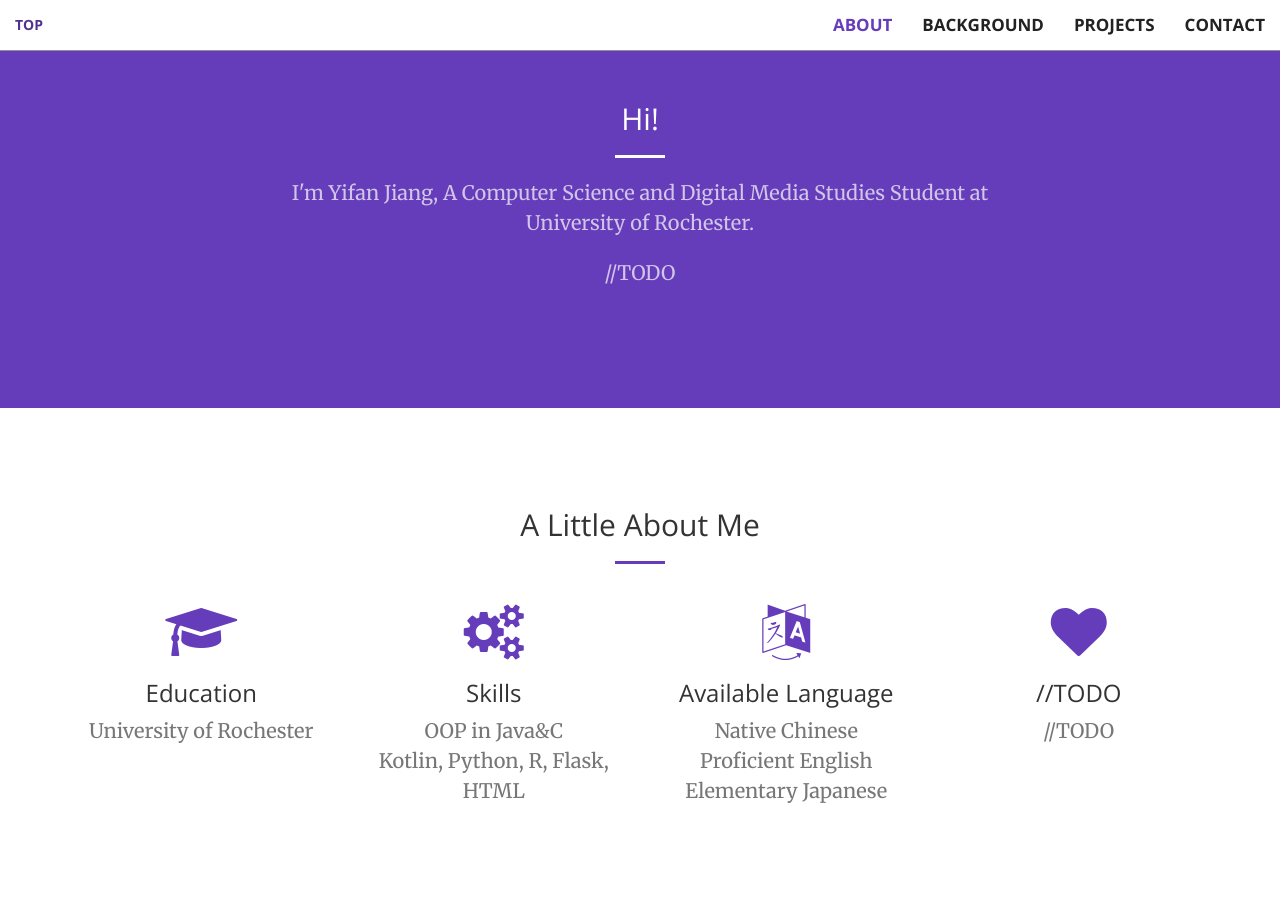
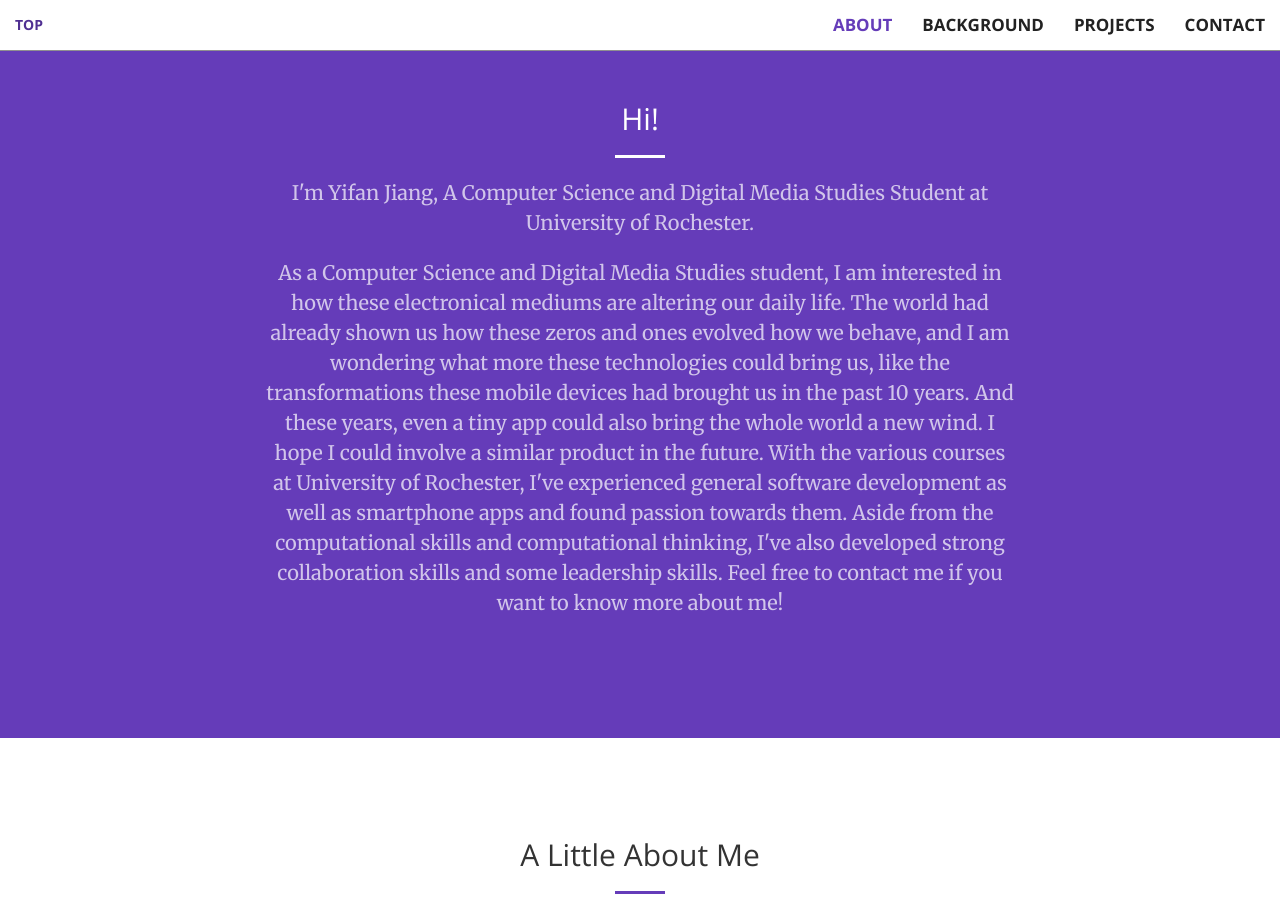
Before and after one commit to o0BB0o/o0BB0o.github.io, a Jekyll site: the page built from index.html, in a window 1280 px wide and 900 px high, scrolled down 898 px. Built offline with Jekyll 4.4.1, drawn with Linux system fonts in a browser that asks for light colours; grey boxes are pictures that could not be loaded.

Commit message:
self-bio added

```diff
--- a/_includes/call-to-action.html
+++ b/_includes/call-to-action.html
@@ -5,7 +5,8 @@
                 <h2 class="section-heading">Hi!</h2>
                 <hr class="light">
                 <p class="text-faded">I'm Yifan Jiang, A Computer Science and Digital Media Studies Student at University of Rochester.</p>
-                <p class="text-faded">//TODO</p>
+                <p class="text-faded">As a Computer Science and Digital Media Studies student, I am interested in how these electronical mediums are altering our daily life. The world had already shown us how these zeros and ones evolved how we behave, and I am wondering what more these technologies could bring us, like the transformations these mobile devices had brought us in the past 10 years. And these years, even a tiny app could also bring the whole world a new wind. I hope I could involve a similar product in the future.
+With the various courses at University of Rochester, I've experienced general software development as well as smartphone apps and found passion towards them. Aside from the computational skills and computational thinking, I've also developed strong collaboration skills and some leadership skills. Feel free to contact me if you want to know more about me! </p>
             </div>
         </div>
     </div>
```
